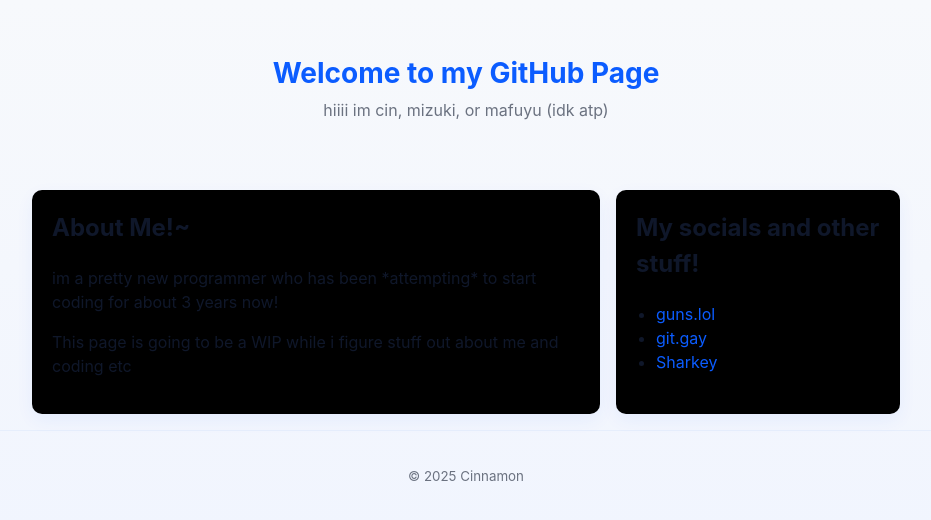
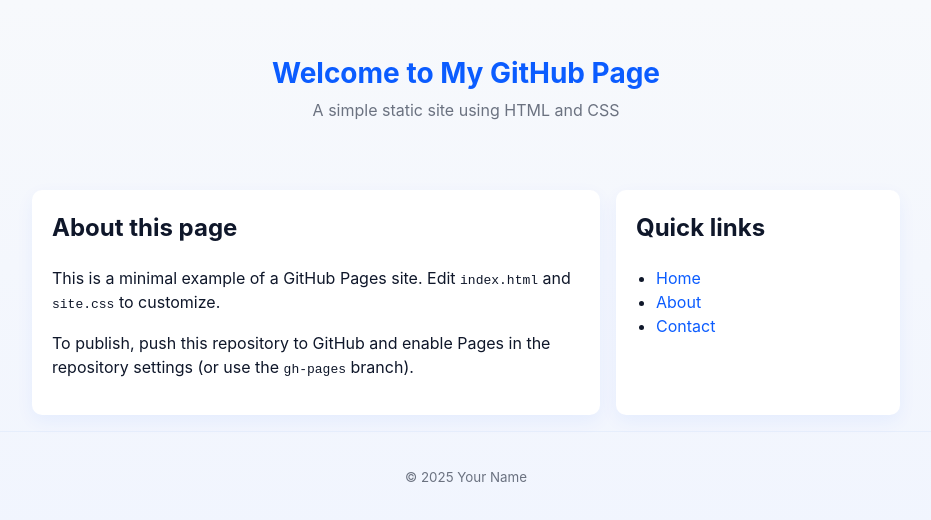
Before and after one commit to CinnamonCat1001/CinnamonMizuki.github.io, a plain HTML site: page index.html in a window 1280 px wide. Shown: the whole page, without its empty margins (174-1105 px from the left). Drawn offline with Linux system fonts and the light colour scheme.

Commit message:
Add files via upload

```diff
--- a/index.html
+++ b/index.html
@@ -3,37 +3,37 @@
 	<head>
 		<meta charset="utf-8" />
 		<meta name="viewport" content="width=device-width, initial-scale=1" />
-		<title>Cinnamon's GitHub Page!~</title>
+		<title>My GitHub Page</title>
 		<link rel="stylesheet" href="site.css" />
 	</head>
 	<body>
 		<header class="site-header">
 			<div class="container">
-				<h1 class="site-title">Welcome to my GitHub Page</h1>
-				<p class="site-subtitle">hiiii im cin, mizuki, or mafuyu (idk atp)</p>
+				<h1 class="site-title">Welcome to My GitHub Page</h1>
+				<p class="site-subtitle">A simple static site using HTML and CSS</p>
 			</div>
 		</header>
 
 		<main class="container">
 			<section class="card">
-				<h2>About Me!~</h2>
-				<p>im a pretty new programmer who has been *attempting* to start coding for about 3 years now!</p>
-				<p>This page is going to be a WIP while i figure stuff out about me and coding etc</p>
+				<h2>About this page</h2>
+				<p>This is a minimal example of a GitHub Pages site. Edit <code>index.html</code> and <code>site.css</code> to customize.</p>
+				<p>To publish, push this repository to GitHub and enable Pages in the repository settings (or use the <code>gh-pages</code> branch).</p>
 			</section>
 
 			<section class="card">
-				<h2>My socials and other stuff!</h2>
+				<h2>Quick links</h2>
 				<ul>
-					<li><a href="https://guns.lol/CinnamonCat1001">guns.lol</a></li>
-					<li><a href="#">git.gay</a></li>
-					<li><a href="https://sharkey.skydevs.me/@CinnamonCatYurilover">Sharkey</a></li>
+					<li><a href="#">Home</a></li>
+					<li><a href="#">About</a></li>
+					<li><a href="#">Contact</a></li>
 				</ul>
 			</section>
 		</main>
 
 		<footer class="site-footer">
 			<div class="container">
-				<small>&copy; <span id="year"></span> Cinnamon</small>
+				<small>&copy; <span id="year"></span> Your Name</small>
 			</div>
 		</footer>
 
@@ -42,5 +42,4 @@
 			document.getElementById('year').textContent = new Date().getFullYear();
 		</script>
 	</body>
-
 </html>
--- a/site.css
+++ b/site.css
@@ -1,6 +1,6 @@
 :root {
   --bg: #f7f9fc;
-  --card: #000000;
+  --card: #ffffff;
   --accent: #0b5cff;
   --muted: #6b7280;
   --radius: 10px;
```
